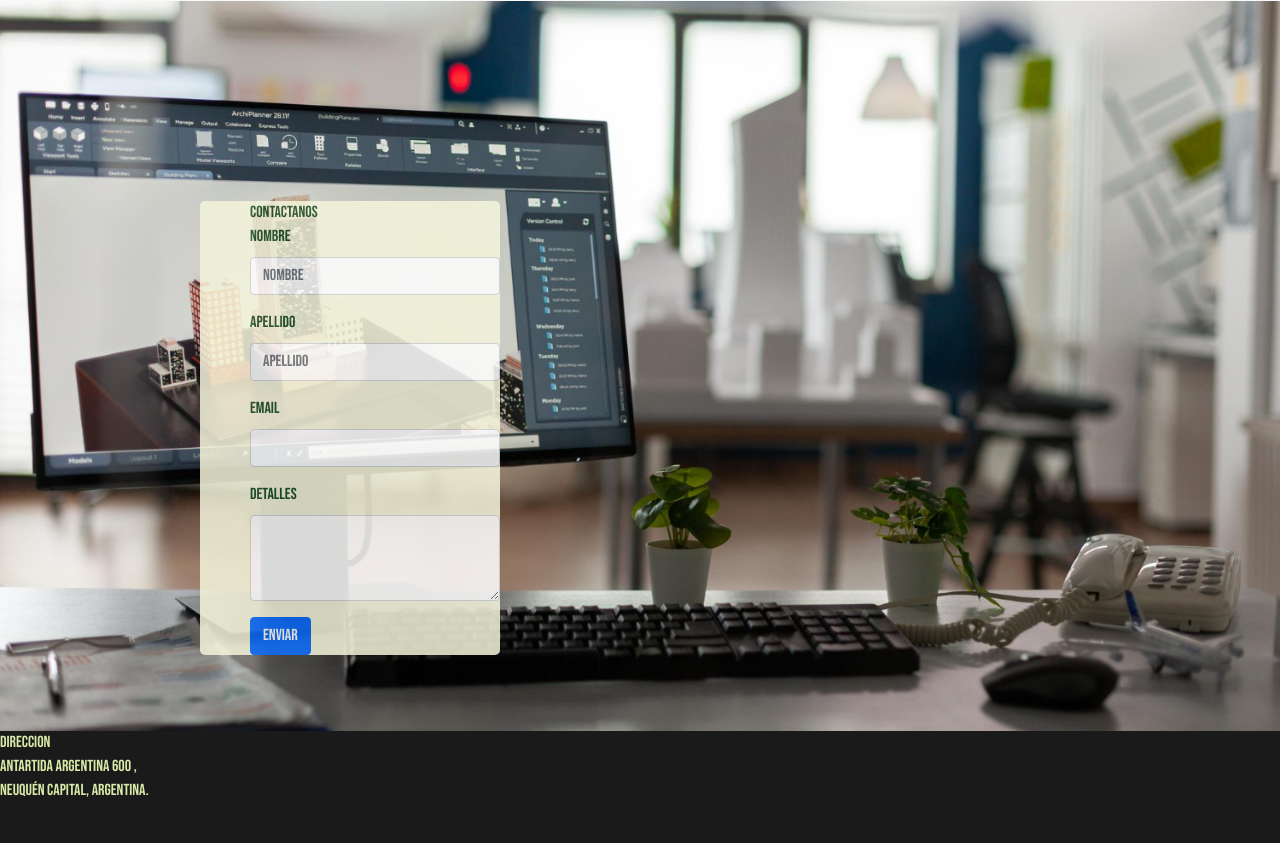
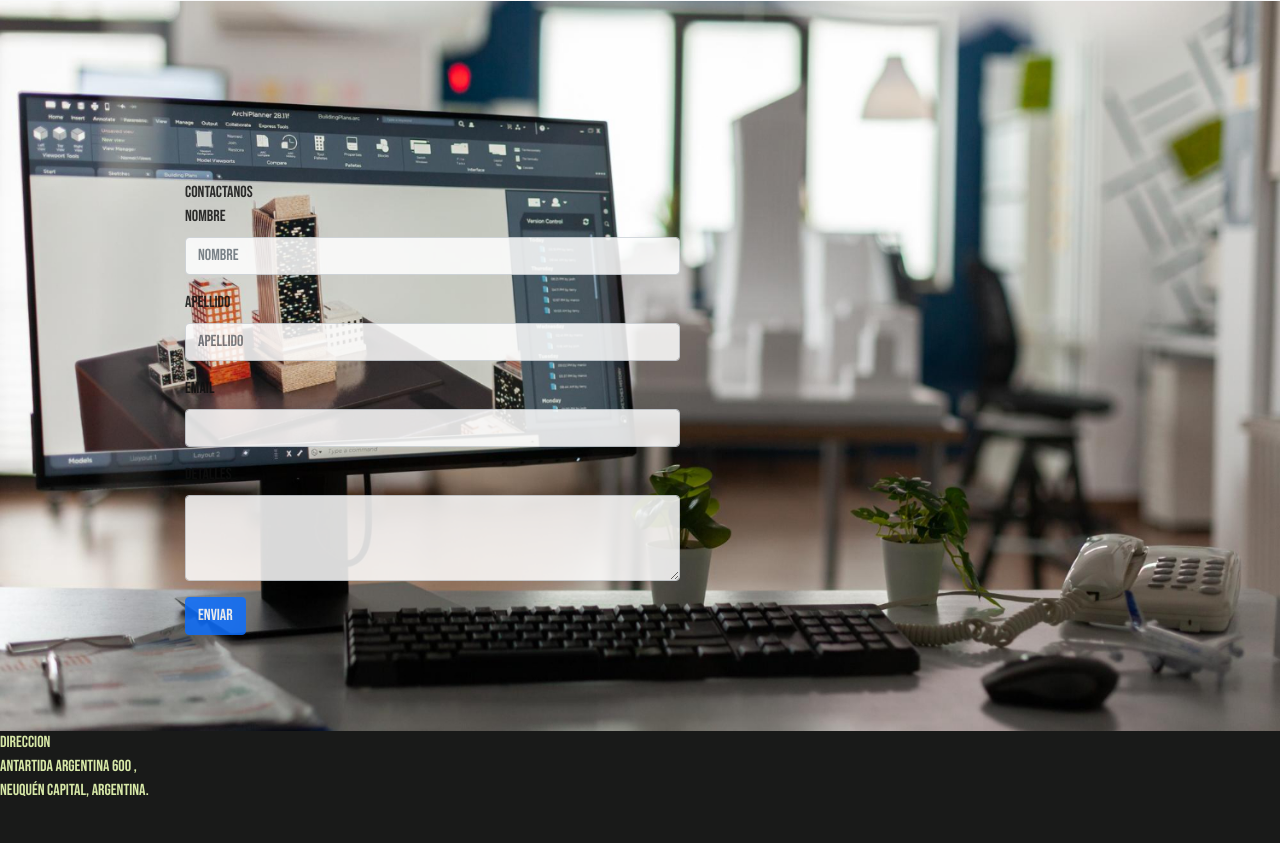
Before and after one commit to Facundo-Perez/IDEA--PEREZ, a plain HTML site: page PROYECTO1/CONTACTO.html in a window 1280 px wide. Shown: the part 69-928 px from the top of the page. Drawn offline with nearby package versions, Linux system fonts and the light colour scheme; a web font is replaced by a local one.

Commit message:
Add files via upload
Css modificado para Bootstrap

```diff
--- a/css/estilo.css
+++ b/css/estilo.css
@@ -39,14 +39,13 @@ div ul {
   position: relative;
 }
 .formCont{
+  width: 500px;
+  color: #0F0F0F;
+  opacity: 85%;
+  border-radius: 5px;
+  margin: 180px;
+  padding-left:5px;
 
-  width: 300px;
-  color: #1E5128;
-  opacity: 85%;
-  background-color: beige;
-  border-radius: 5px;
-  margin: 200px;
-  padding-left:50px;
 }
 .txtPlace{
   margin: 0px;
@@ -201,7 +200,7 @@ div img{
  animation-duration: 1s;
  animation-fill-mode: forwards;
  text-align: center;
- position:absolute;
+ position:fixed;
  top: 50%;
  left: 50%;
 }
```
